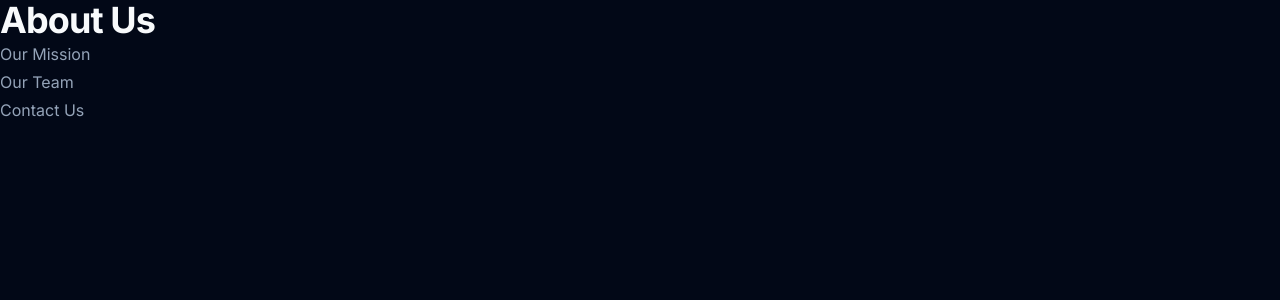
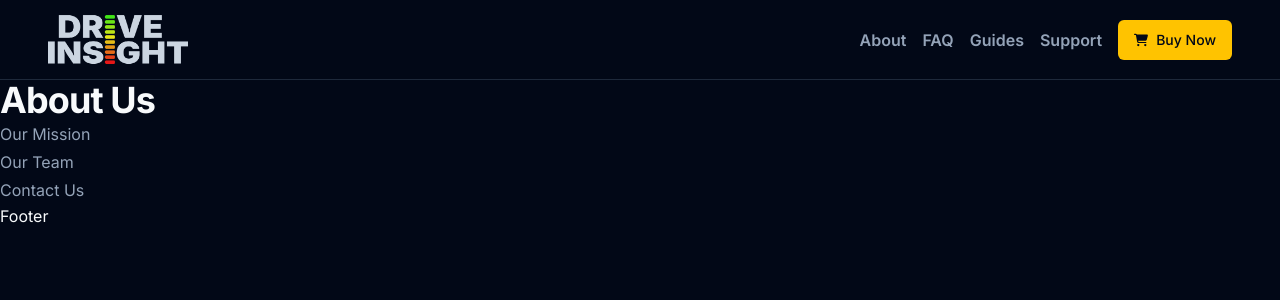
Before and after one commit to seoyeong643/drive-insight-website, a Next.js app: page /about in a window 1280 px wide. Shown: the top 300 px of the page. Built offline with nearby package versions, Linux system fonts and the light colour scheme.

Commit message:
Moved navbar and footer to the layout

```diff
--- a/app/layout.tsx
+++ b/app/layout.tsx
@@ -1,3 +1,5 @@
+import { Footer } from "@/components/Footer";
+import { Navbar } from "@/components/Navbar";
 import type { Metadata } from "next";
 import { Inter } from "next/font/google";
 import "./globals.css";
@@ -16,7 +18,11 @@ export default function RootLayout({
 }>) {
     return (
         <html lang="en">
-            <body className={`${inter.variable} font-sans`}>{children}</body>
+            <body className={`${inter.variable} font-sans`}>
+                <Navbar />
+                {children}
+                <Footer />
+            </body>
         </html>
     );
 }
--- a/app/page.tsx
+++ b/app/page.tsx
@@ -3,15 +3,11 @@ import { CallToActionSection } from "@/components/CallToActionSection";
 import { CompatibilitySection } from "@/components/CompatibilitySection";
 import { FAQSection } from "@/components/FAQSection";
 import { FeaturesSection } from "@/components/FeaturesSection";
-import { Footer } from "@/components/Footer";
 import { HeroSection } from "@/components/HeroSection";
-import { Navbar } from "@/components/Navbar";
 
 export default function Home() {
     return (
         <div>
-            <Navbar />
-
             {/* PAGE SECTIONS */}
             <HeroSection />
             <BenefitsSection />
@@ -19,8 +15,6 @@ export default function Home() {
             <CompatibilitySection />
             <FAQSection />
             <CallToActionSection />
-
-            <Footer />
         </div>
     );
 }
```
